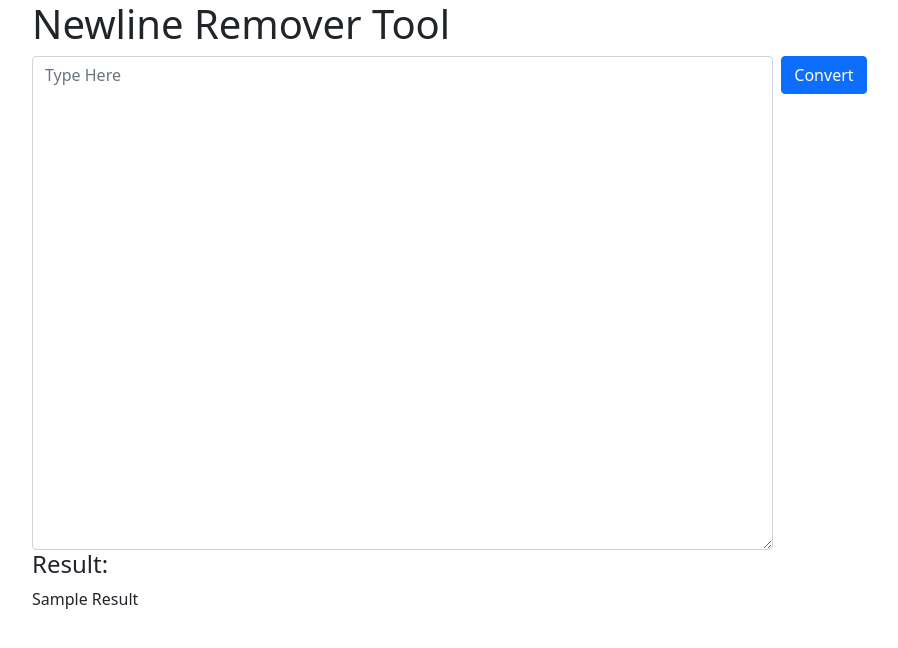
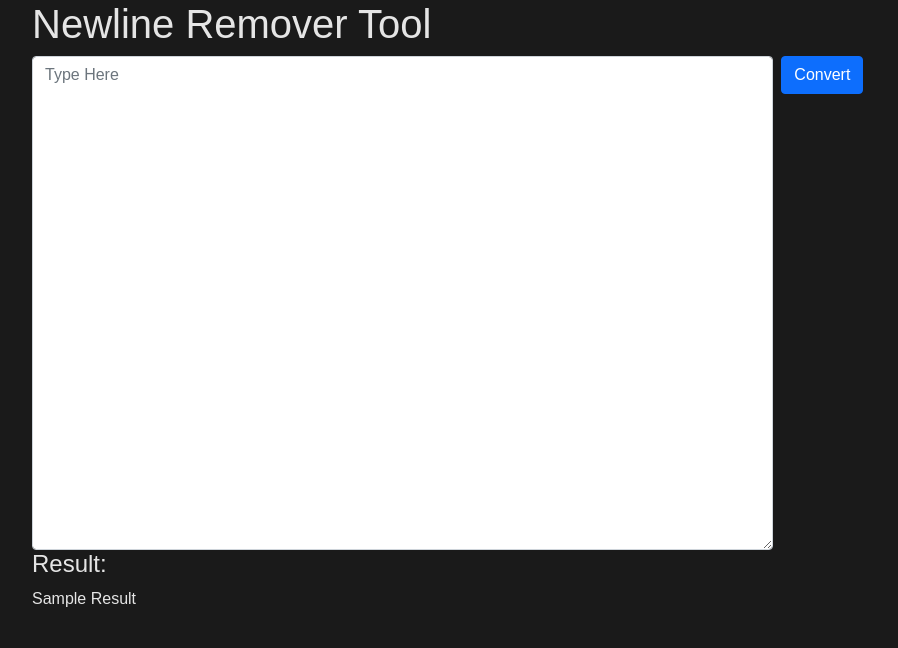
Before and after one commit to tshego3/NewlineRemoverTool, a plain HTML site: page index.html in a window 1280 px wide. Shown: the whole page, without its empty margins (50-948 px from the left). Drawn offline with nearby package versions, Linux system fonts and the light colour scheme.

Commit message:
Update index.html

```diff
--- a/index.html
+++ b/index.html
@@ -8,6 +8,18 @@
     <!-- Bootstrap CSS -->
     <link href="https://cdn.jsdelivr.net/npm/bootstrap@5.1.3/dist/css/bootstrap.min.css" rel="stylesheet" integrity="sha384-1BmE4kWBq78iYhFldvKuhfTAU6auU8tT94WrHftjDbrCEXSU1oBoqyl2QvZ6jIW3" crossorigin="anonymous">
 
+    <!-- Custom CSS -->
+    <style>
+        html, body {
+            font-family: 'Poppins', sans-serif;
+            margin: 0;
+            color: #E5E5E5;
+            background-color: #1A1A1A;
+            background-position: center;
+            overflow-y: visible !important;
+            overflow-x: hidden;
+        }
+    </style>
     <title>JavaScript Newline Remover</title>
 </head>
 <body>
```
